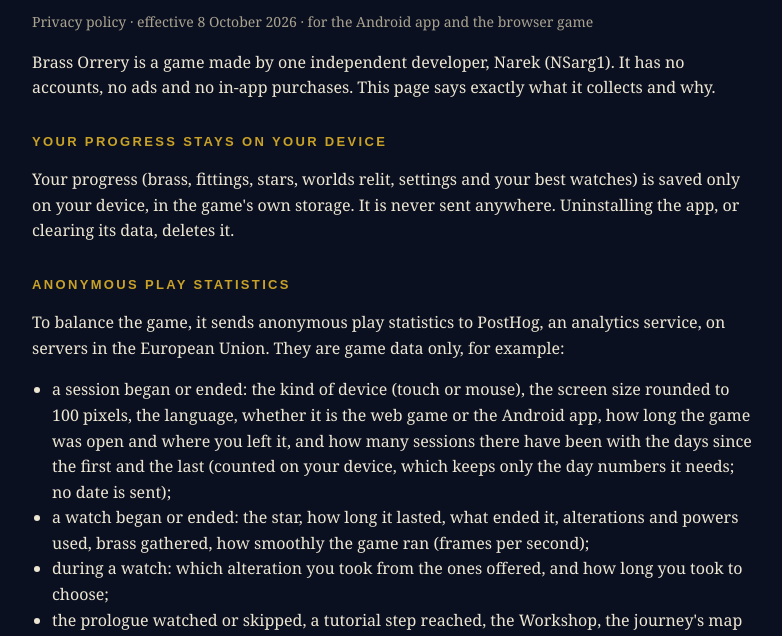
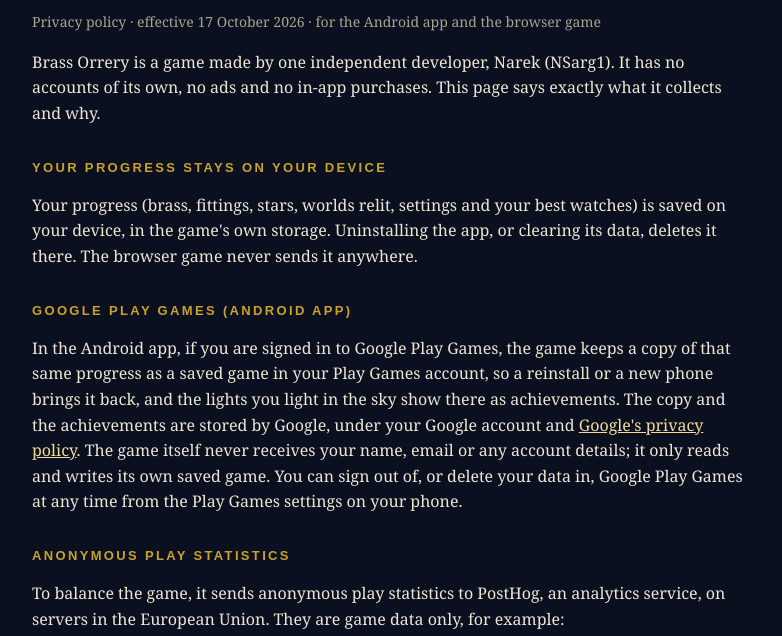
Before and after one commit to NSarg1/brass-orrery-pages, a plain HTML site: page privacy.html in a window 1280 px wide. Shown: the part 97-733 px from the top of the page, without its empty margins (248-1030 px from the left). Drawn offline with Linux system fonts and the light colour scheme.

Commit message:
Privacy policy: Google Play Games in the Android app (saved game and achievements)

```diff
--- a/privacy.html
+++ b/privacy.html
@@ -19,12 +19,15 @@
 </head>
 <body>
 <h1>Brass Orrery</h1>
-<p class="dim">Privacy policy · effective 8 October 2026 · for the Android app and the browser game</p>
+<p class="dim">Privacy policy · effective 17 October 2026 · for the Android app and the browser game</p>
 
-<p>Brass Orrery is a game made by one independent developer, Narek (NSarg1). It has no accounts, no ads and no in-app purchases. This page says exactly what it collects and why.</p>
+<p>Brass Orrery is a game made by one independent developer, Narek (NSarg1). It has no accounts of its own, no ads and no in-app purchases. This page says exactly what it collects and why.</p>
 
 <h2>Your progress stays on your device</h2>
-<p>Your progress (brass, fittings, stars, worlds relit, settings and your best watches) is saved only on your device, in the game's own storage. It is never sent anywhere. Uninstalling the app, or clearing its data, deletes it.</p>
+<p>Your progress (brass, fittings, stars, worlds relit, settings and your best watches) is saved on your device, in the game's own storage. Uninstalling the app, or clearing its data, deletes it there. The browser game never sends it anywhere.</p>
+
+<h2>Google Play Games (Android app)</h2>
+<p>In the Android app, if you are signed in to Google Play Games, the game keeps a copy of that same progress as a saved game in your Play Games account, so a reinstall or a new phone brings it back, and the lights you light in the sky show there as achievements. The copy and the achievements are stored by Google, under your Google account and <a href="https://policies.google.com/privacy">Google's privacy policy</a>. The game itself never receives your name, email or any account details; it only reads and writes its own saved game. You can sign out of, or delete your data in, Google Play Games at any time from the Play Games settings on your phone.</p>
 
 <h2>Anonymous play statistics</h2>
 <p>To balance the game, it sends anonymous play statistics to PostHog, an analytics service, on servers in the European Union. They are game data only, for example:</p>
```
